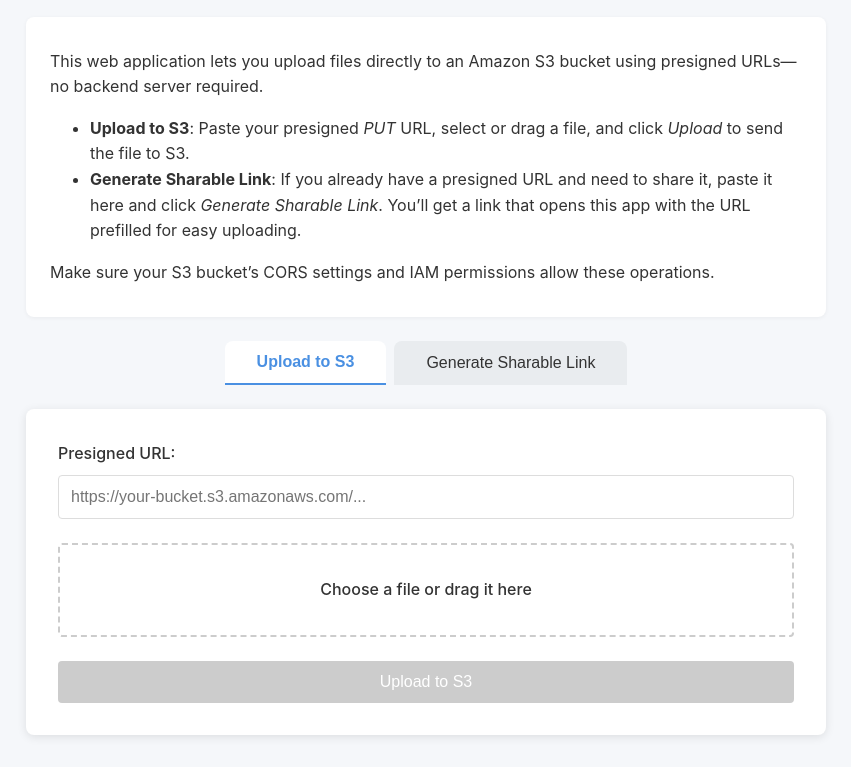
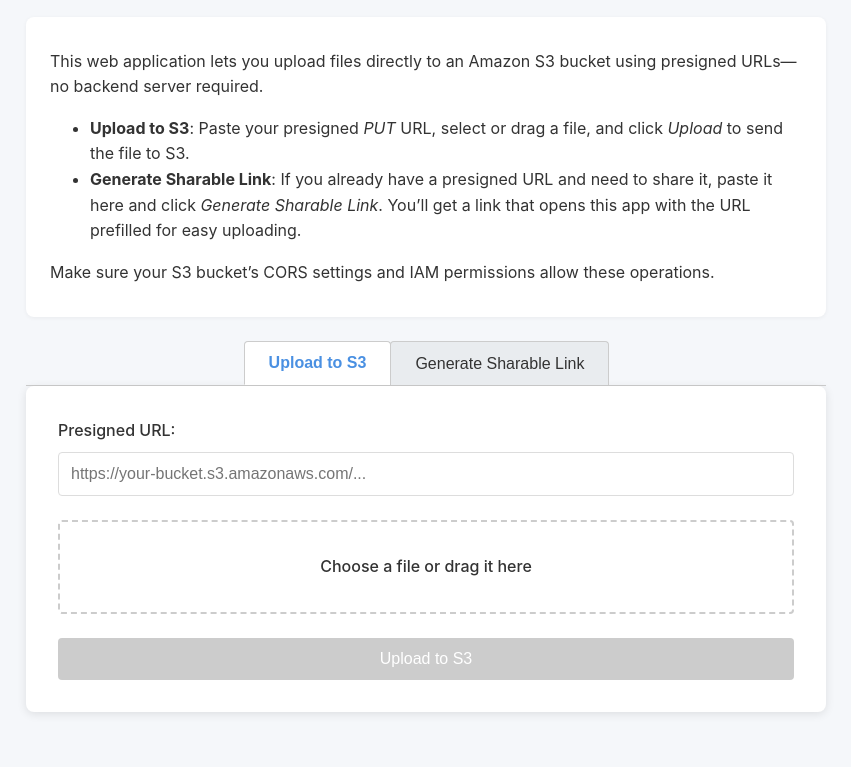
Before and after one commit to mhalitk/s3-uploader, a plain HTML site: page index.html in a window 1280 px wide. Shown: the part 120-887 px from the top of the page, without its empty margins (214-1065 px from the left). After the commit the page ends 864 px from the top, so only its background shows below. Drawn offline with Linux system fonts and the light colour scheme.

Commit message:
style: improve tab appearance to look like real tabs

```diff
--- a/styles.css
+++ b/styles.css
@@ -30,14 +30,17 @@ h1 {
 .tab-container {
     display: flex;
     justify-content: center;
-    margin-bottom: 1.5rem;
-    gap: 0.5rem;
+    margin-bottom: 0;
+    border-bottom: 1px solid #ccc;
+    overflow: hidden;
 }
 .tab {
-    padding: 0.75rem 2rem;
+    padding: 0.75rem 1.5rem;
     background: #e9ecef;
-    border: none;
-    border-radius: 8px 8px 0 0;
+    border: 1px solid #ccc;
+    border-bottom: none;
+    border-radius: 4px 4px 0 0;
+    margin-right: -1px;
     font-size: 1rem;
     cursor: pointer;
     color: #333;
@@ -48,7 +51,7 @@ h1 {
     background: #fff;
     color: #4a90e2;
     font-weight: bold;
-    border-bottom: 2px solid #4a90e2;
+    border-bottom: 1px solid #fff;
 }
 .tab:not(.active):hover {
     background: #f5f7fa;
```
